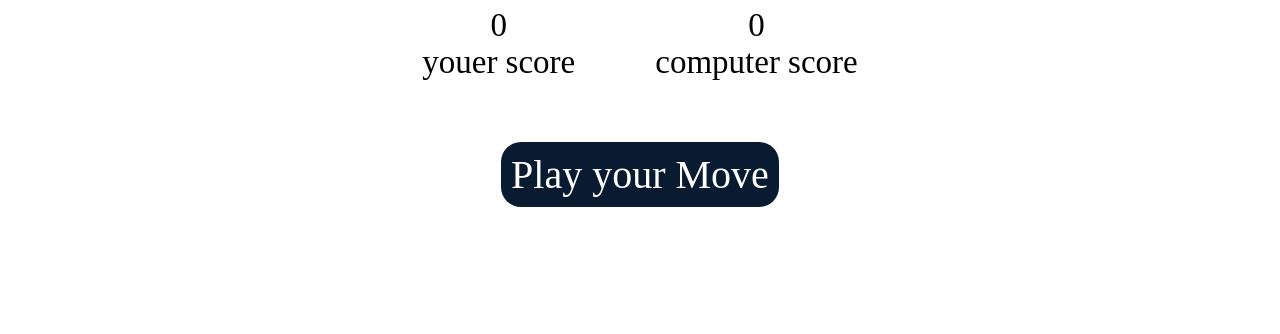
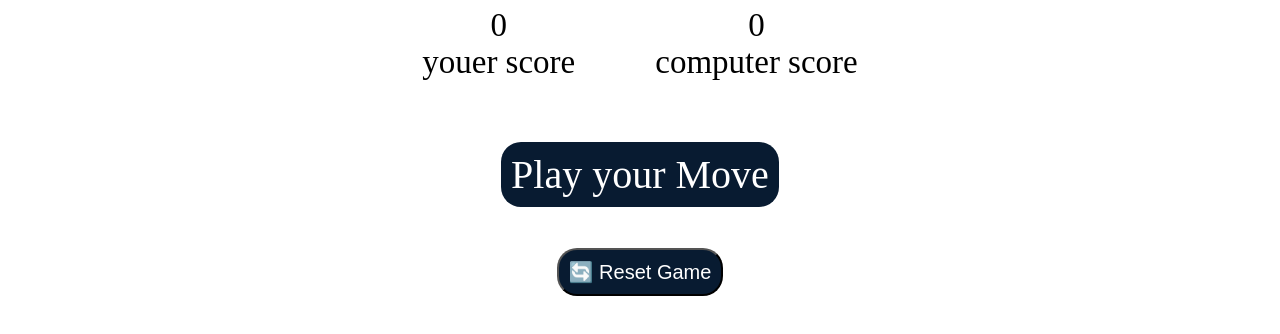
Before and after one commit to aayushsinghthakurr744-a11y/AYSUH_GAME12, a plain HTML site: page index.html in a window 1280 px wide. Shown: the part 288-622 px from the top of the page. Drawn offline with Linux system fonts and the light colour scheme.

Commit message:
update rest btn

```diff
--- a/index.html
+++ b/index.html
@@ -42,6 +42,13 @@
         <div class="msg-box">
             <p id="msg">Play your Move </p>
         </div>
+
+        <div class="reset-box">
+
+    <button id="reset-btn">🔄 Reset Game</button>
+
+</div>
+
        <script src="index.js"></script>
 </body>
 </html>
--- a/style.css
+++ b/style.css
@@ -57,3 +57,19 @@ img{
     padding: 10px;
     border-radius: 20px;
 }
+
+.reset-box{
+    margin-top: 50px;
+
+}
+
+#reset-btn{
+    font-size: 20px;
+     background-color: #081b31;
+    color: #fff;
+
+    display: inline;
+    padding: 10px;
+    border-radius: 20px;
+
+}
```
